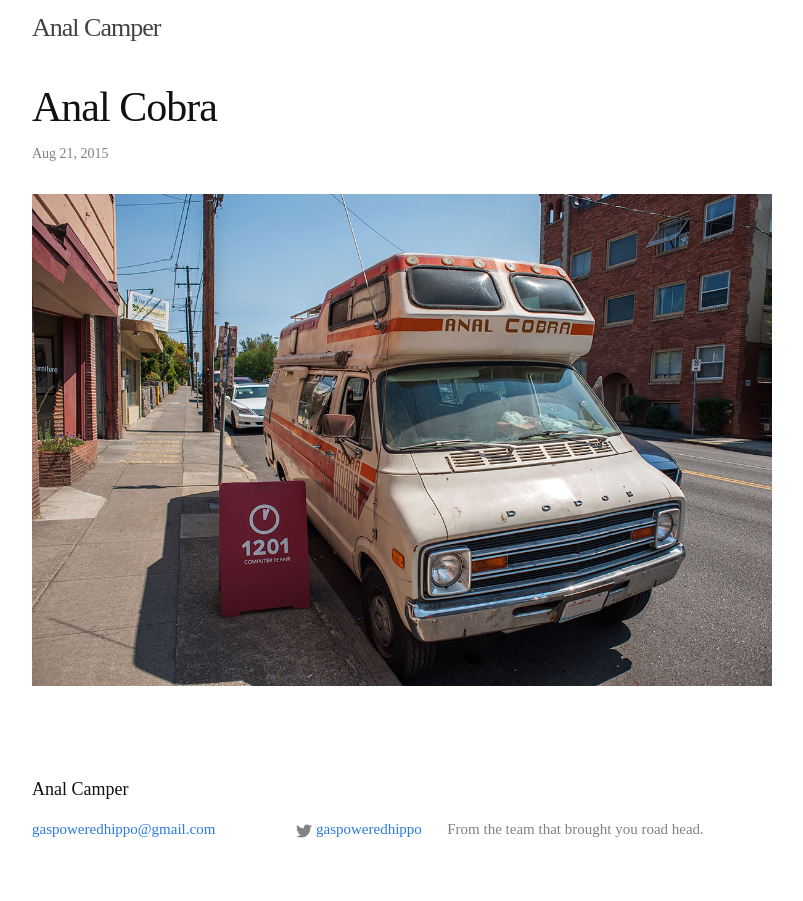
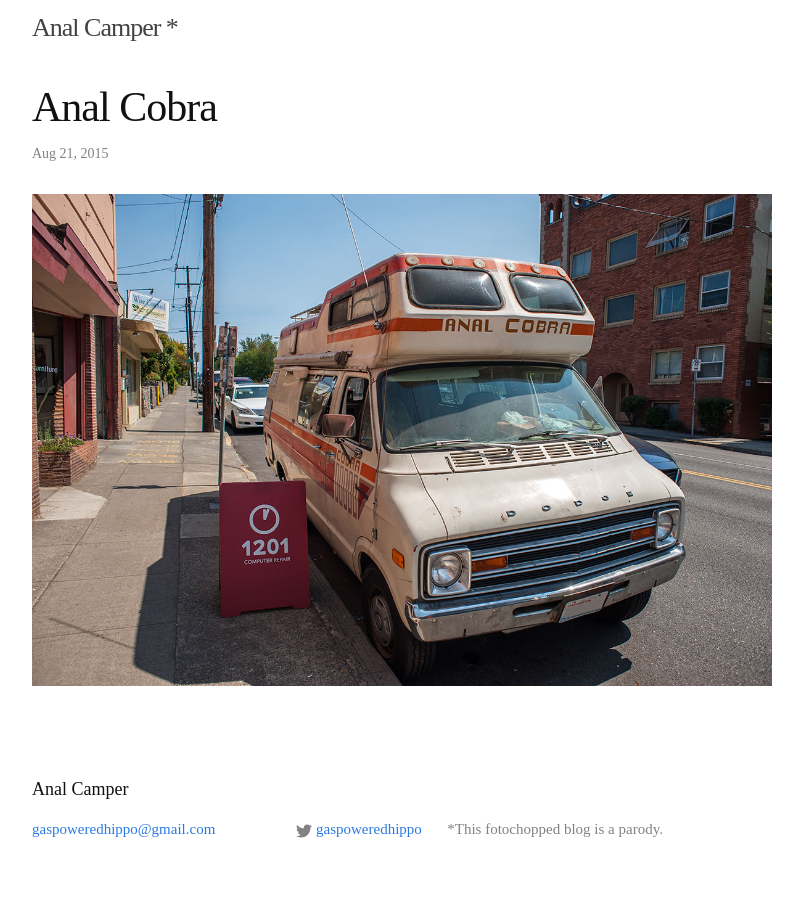
Before and after one commit to gaspoweredhippo/analcamper, a Jekyll site: the page built from _posts/2015-08-21-anal-cobra.markdown, in a window 1280 px wide. Shown: the whole page, without its empty margins (238-1041 px from the left). Built offline with Jekyll 4.4.1, drawn with Linux system fonts in a browser that asks for light colours; comment, search, counter and statistics services are not loaded.

```diff
--- a/_config.yml
+++ b/_config.yml
@@ -2,7 +2,7 @@
 title: Anal Camper
 email: gaspoweredhippo@gmail.com
 description: > # this means to ignore newlines until "baseurl:"
-  From the team that brought you road head.
+  &#42;This fotochopped blog is a parody.
 baseurl: "" # the subpath of your site, e.g. /blog/
 url: "http://analcamper.com" # the base hostname & protocol for your site
 twitter_username: gaspoweredhippo
--- a/_includes/header.html
+++ b/_includes/header.html
@@ -2,7 +2,7 @@
 
   <div class="wrapper">
 
-    <a class="site-title" href="{{ site.baseurl }}/">{{ site.title }}</a>
+    <a class="site-title" href="{{ site.baseurl }}/">{{ site.title }} *</a>
 
     <nav class="site-nav">
       <div class="trigger">
```
Also changed, not shown: _posts/2015-08-29-bravely-anal.markdown (added, +9 -0 lines), images/bravely_anal.jpg (added).
